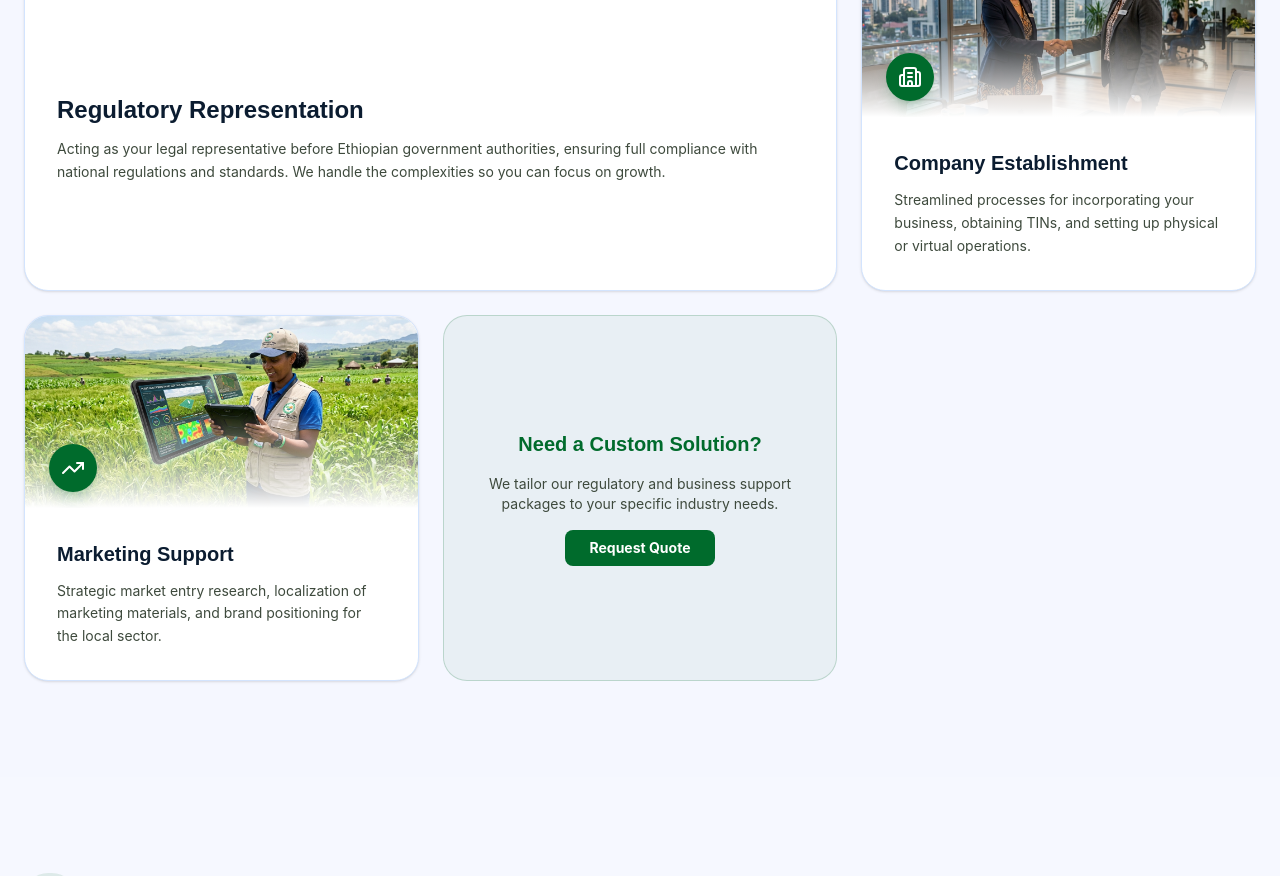
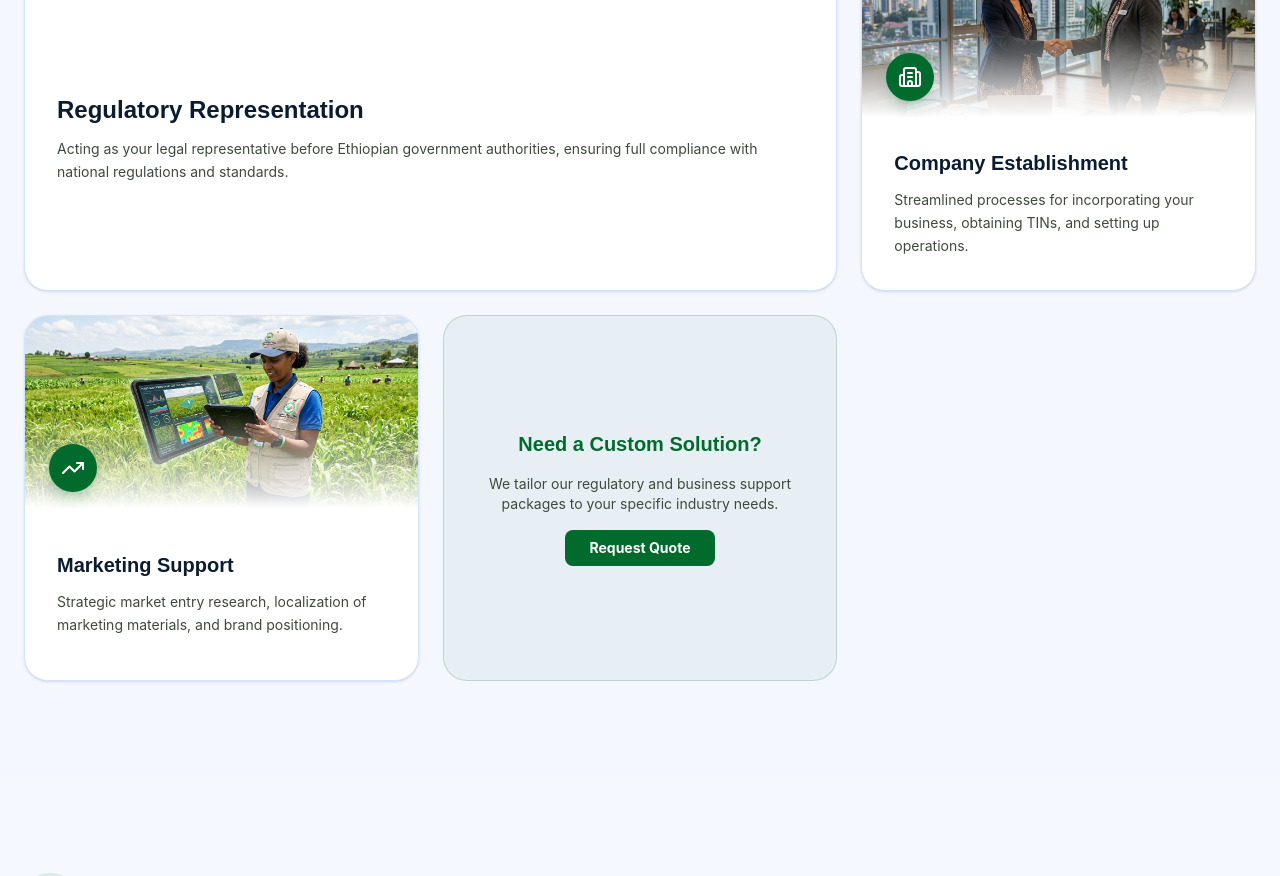
Before and after one commit to NatnaelAbWe/agro-core-portifolio, a React (Vite) app: page / in a window 1280 px wide. Shown: the part 1880-2756 px from the top of the page. Built offline with nearby package versions, Linux system fonts and the light colour scheme.

Commit message:
fix: typo error

```diff
--- a/src/components/Services.tsx
+++ b/src/components/Services.tsx
@@ -1,10 +1,27 @@
 import React from "react";
-import { motion } from "motion/react";
-import { Gavel, ClipboardList, Building2, TrendingUp } from "lucide-react";
+import { motion } from "framer-motion"; // Note: Ensure you're using 'framer-motion'
+import {
+  Gavel,
+  ClipboardList,
+  Building2,
+  TrendingUp,
+  LucideIcon,
+} from "lucide-react";
+
+// Import paths - Ensure these files exist exactly as named in: src/assets/images/
 import agentRepImg from "../assets/images/agent_rep_service_1777359911051.png";
 import regMgmtImg from "../assets/images/reg_mgmt_service_1777359929502.png";
 import stratConsultImg from "../assets/images/strat_consult_service_1777359945405.png";
 import marketResearchImg from "../assets/images/market_research_service_1777359962091.png";
+
+interface ServiceCardProps {
+  icon: LucideIcon; // Changed from 'any' for better type safety
+  title: string;
+  description: string;
+  image?: string;
+  size?: "small" | "large";
+  index?: number;
+}
 
 const ServiceCard = ({
   icon: Icon,
@@ -13,40 +30,43 @@ const ServiceCard = ({
   image,
   size = "small",
   index = 0,
-}: {
-  icon: any;
-  title: string;
-  description: string;
-  image?: string;
-  size?: "small" | "large";
-  index?: number;
-}) => (
+}: ServiceCardProps) => (
   <motion.div
     initial={{ opacity: 0, y: 30 }}
     whileInView={{ opacity: 1, y: 0 }}
     viewport={{ once: true }}
     transition={{ duration: 0.5, delay: index * 0.1 }}
-    className={`group overflow-hidden bg-surface-container-lowest rounded-2xl border border-surface-container-highest shadow-sm transition-all hover:shadow-xl hover:-translate-y-1 flex flex-col ${size === "large" ? "md:col-span-2 md:row-span-2" : ""}`}
+    className={`group overflow-hidden bg-surface-container-lowest rounded-2xl border border-surface-container-highest shadow-sm transition-all hover:shadow-xl hover:-translate-y-1 flex flex-col ${
+      size === "large" ? "md:col-span-2 md:row-span-2" : ""
+    }`}
   >
     <div
-      className={`relative overflow-hidden ${size === "large" ? "h-64 md:h-full md:max-h-[60%]" : "h-48"}`}
+      className={`relative overflow-hidden ${
+        size === "large" ? "h-64 md:h-full md:max-h-[60%]" : "h-48"
+      }`}
     >
+      {image && (
         <img
           src={image}
           alt={title}
           className="w-full h-full object-cover transition-transform duration-500 group-hover:scale-110"
           referrerPolicy="no-referrer"
         />
+      )}
       <div className="absolute inset-0 bg-gradient-to-t from-surface-container-lowest via-transparent to-transparent" />
       <div
-        className={`absolute bottom-4 left-6 flex items-center justify-center rounded-2xl bg-primary shadow-lg shadow-primary/20 text-on-primary ${size === "large" ? "w-14 h-14" : "w-12 h-12"}`}
+        className={`absolute bottom-4 left-6 flex items-center justify-center rounded-2xl bg-primary shadow-lg shadow-primary/20 text-on-primary ${
+          size === "large" ? "w-14 h-14" : "w-12 h-12"
+        }`}
       >
         <Icon size={size === "large" ? 28 : 24} />
       </div>
     </div>
     <div className="p-8 flex-grow flex flex-col justify-center">
       <h3
-        className={`font-display font-bold text-on-surface mb-3 ${size === "large" ? "text-2xl" : "text-xl"}`}
+        className={`font-display font-bold text-on-surface mb-3 ${
+          size === "large" ? "text-2xl" : "text-xl"
+        }`}
       >
         {title}
       </h3>
@@ -62,8 +82,9 @@ export const Services = () => {
     <section id="services" className="py-24 bg-surface-container-low/30">
       <div className="max-w-7xl mx-auto px-6">
         <motion.div
-          initial={{ opacity: 0, s: 0.95 }}
-          whileInView={{ opacity: 1, s: 1 }}
+          // FIXED: Changed 's' to 'scale'
+          initial={{ opacity: 0, scale: 0.95 }}
+          whileInView={{ opacity: 1, scale: 1 }}
           viewport={{ once: true }}
           className="text-center mb-16 space-y-4"
         >
@@ -83,7 +104,7 @@ export const Services = () => {
             icon={Gavel}
             image={stratConsultImg}
             title="Regulatory Representation"
-            description="Acting as your legal representative before Ethiopian government authorities, ensuring full compliance with national regulations and standards. We handle the complexities so you can focus on growth."
+            description="Acting as your legal representative before Ethiopian government authorities, ensuring full compliance with national regulations and standards."
           />
           <ServiceCard
             index={1}
@@ -97,14 +118,14 @@ export const Services = () => {
             icon={Building2}
             image={agentRepImg}
             title="Company Establishment"
-            description="Streamlined processes for incorporating your business, obtaining TINs, and setting up physical or virtual operations."
+            description="Streamlined processes for incorporating your business, obtaining TINs, and setting up operations."
           />
           <ServiceCard
             index={3}
             icon={TrendingUp}
             image={marketResearchImg}
             title="Marketing Support"
-            description="Strategic market entry research, localization of marketing materials, and brand positioning for the local sector."
+            description="Strategic market entry research, localization of marketing materials, and brand positioning."
           />
           <motion.div
             initial={{ opacity: 0, scale: 0.9 }}
```
Lines whose indentation alone changed are shown as unchanged.
